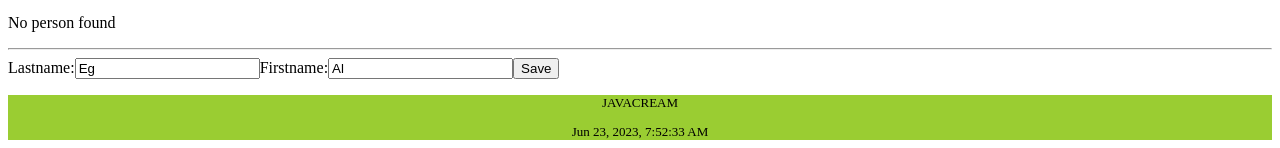
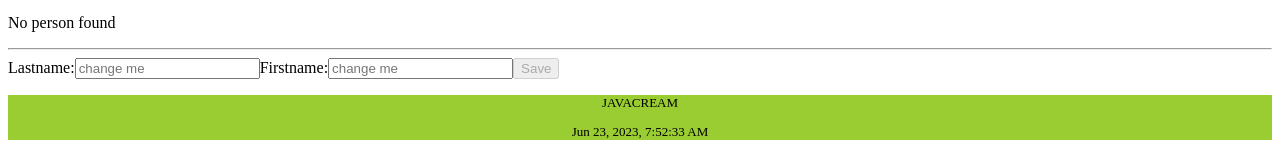
Before and after one commit to Javacream/org.javacream.training.angular, an Angular app in the folder training/: page / in a window 1280 px wide. Shown: the part 299-447 px from the top of the page. Built offline with nearby package versions, Linux system fonts and the light colour scheme.

Commit message:
use placeholder instead of default value

```diff
--- a/training/src/app/people/components/person-create/person-create.component.html
+++ b/training/src/app/people/components/person-create/person-create.component.html
@@ -1,6 +1,6 @@
 <form [formGroup]="personInputForm" (ngSubmit)="save()">
-<label>Lastname:<input type="text" formControlName="lastname" /></label>
-<label>Firstname:<input type="text" formControlName="firstname" /></label>
+<label>Lastname:<input type="text" placeholder="change me" formControlName="lastname" /></label>
+<label>Firstname:<input type="text" placeholder="change me" formControlName="firstname" /></label>
 <button type="submit" [disabled]="!personInputForm.valid" >Save</button>
 </form>
 <p>{{result}}</p>
--- a/training/src/app/people/components/person-create/person-create.component.ts
+++ b/training/src/app/people/components/person-create/person-create.component.ts
@@ -16,8 +16,8 @@ export class PersonCreateComponent implements OnInit {
 
   personInputForm = new FormGroup(
     {
-      lastname: new FormControl('Eg', Validators.compose([Validators.required, Validators.minLength(2)])),
-      firstname: new FormControl('Al', Validators.compose([Validators.required, Validators.minLength(2)]))
+      lastname: new FormControl('', Validators.compose([Validators.required, Validators.minLength(2)])),
+      firstname: new FormControl('', Validators.compose([Validators.required, Validators.minLength(2)]))
     }
   )
   save(){
```
